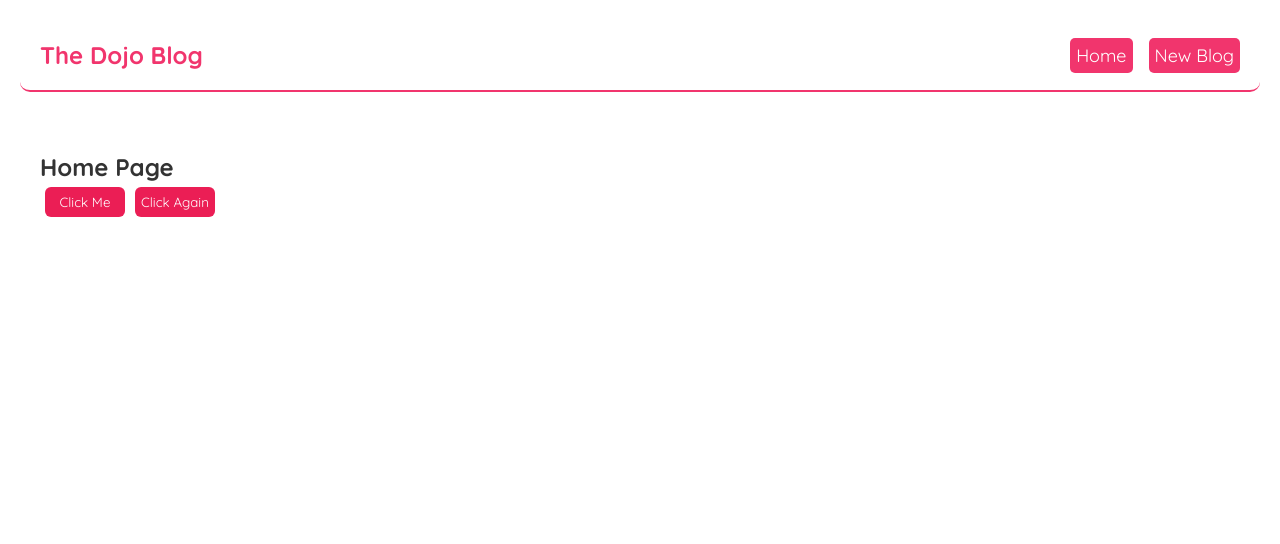
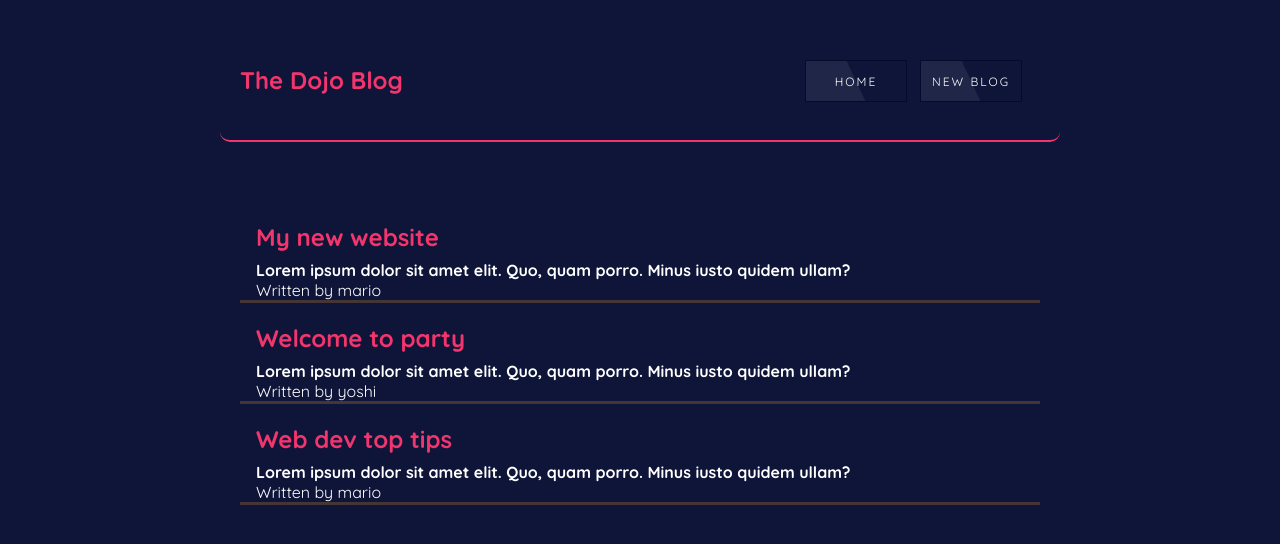
Before and after one commit to PasinduRashmika/Dojo-blog, a React (Create React App) app: page / in a window 1280 px wide. Shown: the top 544 px of the page. Built offline with nearby package versions, Linux system fonts and the light colour scheme.

Commit message:
Adding list and add additional styles

```diff
--- a/src/App.js
+++ b/src/App.js
@@ -1,6 +1,7 @@
 import "./index.css";
 import Navbar from "./Navbar";
 import Home from "./Home";
+
 
 function App() {
   return (
--- a/src/Home.js
+++ b/src/Home.js
@@ -1,17 +1,20 @@
+import {useState} from 'react';
+
 const Home = () => {
-
-    const handelClick= ()=>{
-        console.log("Hello Pasindu");
-
-    }
-
+    const [blogs, seBlogs]=useState([
+        {title:'My new website', body:'Lorem ipsum dolor sit amet   elit. Quo, quam porro. Minus iusto quidem ullam?',author:'mario',id:1},
+        {title:'Welcome to party', body:'Lorem ipsum dolor sit amet   elit. Quo, quam porro. Minus iusto quidem ullam?',author:'yoshi',id:2},
+        {title:'Web dev top tips', body:'Lorem ipsum dolor sit amet   elit. Quo, quam porro. Minus iusto quidem ullam?',author:'mario',id:3}
+    ])
     return (
         <div className="home">
-            <h2>Home Page</h2>
-            <button  className="btn1" onClick={
-                handelClick}>Click Me</button>
-            <button className="btn1" onClick={
-                ()=>{console.log('Hi Pasindu')}}>Click Again</button>
+            {blogs.map((blog)=>(
+                <div className="blog-preview" key={blog.id}>
+                    <h2>{blog.title}</h2>
+                    <h4>{blog.body}</h4>
+                    <p>Written by {blog.author}</p>
+                </div>
+            ))}
         </div>
     );
 }
--- a/src/Navbar.js
+++ b/src/Navbar.js
@@ -2,9 +2,9 @@ const Navbar = () => {
     return (
         <nav className="navbar">
             <h1>The Dojo Blog</h1>
-            <div className="links">
-                <a href="/">Home</a>
-                <a href="/create">New Blog</a>
+            <div className="container">
+                <a href="/"><span>Home</span></a>
+                <a href="/create"><span>New Blog</span></a>
             </div>
         </nav>
     );
--- a/src/index.css
+++ b/src/index.css
@@ -3,14 +3,15 @@
 *{
   margin: 0;
   font-family: "Quicksand";
-  color: #333;
+  color: #fff;
+  background: #0e1538;
 }
 .navbar{
   padding: 20px;
   display: flex;
   align-items: center;
-   max-width: 1200px;
-  margin: 0 auto;
+  max-width: 800px;
+  margin: 10px auto;
   /* border-bottom: 1px solid #f2f2f2; */
   border-bottom: 2px #f1356d solid;
   border-radius: 10px;
@@ -19,37 +20,133 @@
 }
 .navbar h1{
   color: #f1356d;
+
 }
-.navbar .links{
+.navbar h1:hover{
+  color: #065703;
+  margin: 10px;
+  transition: all 0.8s ease;
+  font-size: 35px;
+}
+
+                 /*button styles*/
+.navbar .container{
+  position: relative;
+  display: flex;
+  justify-content: center;
+  align-items: center;
+  flex-direction: row;
+  float:right;
   margin-left: auto;
+  padding: 20px;
 }
-.navbar a{
+.navbar .container a{
+  position: relative;
+  width: 100px;
+  height: 40px;
+  display: flex;
+  background: #fff;
+  margin-left: 15px;
+}
+.container a:before,
+.container a:after{
+  content: '';
+  position: absolute;
+  inset: 0;
+  background: #f00;
+  transition: 0.5s;
+}
+.container a:nth-child(1):before,
+.container a:nth-child(1):after{
+  background: linear-gradient(45deg,#00ccff,#0e1538,#0e1538/*#fff,#fff*/,#d400d4);
+}
+.container a:nth-child(2):before,
+.container a:nth-child(2):after{
+  background: linear-gradient(45deg,#ff075b,#0e1538,#0e1538/*#fff,#fff*/,#1aff22);
+}
+.container a:hover:before{
+  inset: -7px;
+}
+.container a:hover:after{
+  inset: -7px;
+  filter: blur(10px);
+}
+.container a span{
+  position: absolute;
+  top: 0;
+  left: 0;
+  width: 100%;
+  height: 100%;
+  display: inline-block;
+  background: #0e1538;
+  z-index: 10;
+  display: flex;
+  justify-content: center;
+  text-align: center;
+  align-items: center;
+  font-size: 0.75em;
+  text-transform: uppercase;
+  letter-spacing: 2px;
+  color: #fff;
+  border: 1px solid #040a29;
+  overflow: hidden;
+}
+.container a span::before{
+  content: '';
+  position: absolute;
+  top: 0;
+  left: -50%;
+  width: 100%;
+  height: 100%;
+  background:rgba(255,255,255,0.075) ;
+  transform: skew(25deg);
+}
+
+
+
+/*.navbar a{
   text-decoration: none;
   padding: 6px;
   margin-left: 16px;
-}
-.navbar a:hover{
-  color: #f1356d;
-}
+}*/
+
+
+    /*Home.js Styles*/
+
 .content{
-  max-width: 1200px;
+  max-width: 800px;
   margin: 40px auto;
   padding: 20px;
-
 }
-/* .home{
-  display: flex;
-} */
-.navbar a{
+.blog-preview{
+  padding: 00px 16px;
+  margin: 20px 0;
+  border-bottom: 3px solid #463535;
+  transition: all 0.8s ease;
+}
+.blog-preview:hover{
+  /* box-shadow: 1px 3px 5px rgba(0, 0, 0, 0.1); */
+  border-bottom: 2.5px solid #850364;
+  border-radius: 28px;
+  transition:  all 0.8s ease;
+  margin-left: 50px;
+}
+.blog-preview h2{
+  color: #f1356d;
+  margin-bottom: 8px;
+}
+/*.navbar a{
   color: #fff;
   font-size: 18px;
   box-sizing: border-box;
   background-color: #f1356d;
   border-radius: 5px;
-}
+}*/
+
+
 .btn1{
   padding: 5px;
-  margin: 5px;
+  margin-right: 5px;
   border-radius: 6px;
   background: hsl(344, 84%, 52%);
   color: #fff;
```
Also changed, not shown: src/about-bg.jpg (added).
